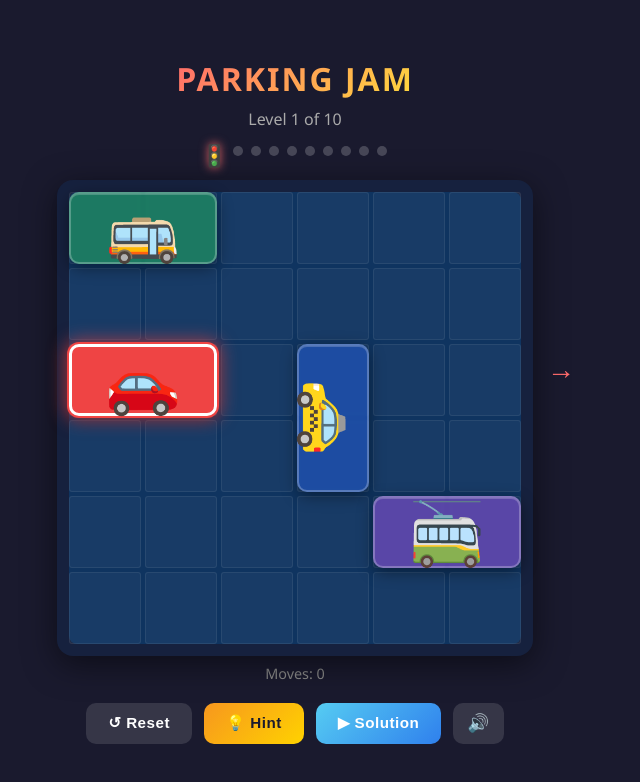
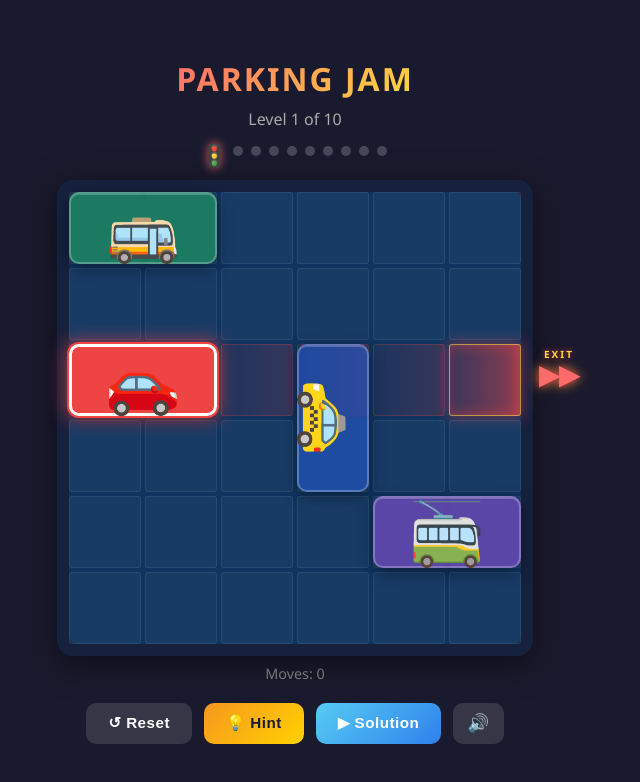
Before and after one commit to xuwang/parking-jam, a plain HTML site: page index.html in a window 1280 px wide. Shown: the whole page, without its empty margins (345-985 px from the left). Drawn offline with Linux system fonts and the light colour scheme.

Commit message:
Make car exit more visually obvious
Highlight the target row as a red gradient lane, add a pulsing
exit-portal glow on the rightmost cell, and replace the single
arrow with a stacked EXIT label and chevrons.

Co-Authored-By: Claude Opus 4.7 <noreply@anthropic.com>

```diff
--- a/index.html
+++ b/index.html
@@ -74,6 +74,23 @@
     border-radius: 3px;
   }
 
+  .cell.exit-lane {
+    background: linear-gradient(to right, rgba(239,68,68,0.06), rgba(239,68,68,0.18));
+    border-color: rgba(239,68,68,0.25);
+  }
+
+  .cell.exit-end {
+    background: linear-gradient(to right, rgba(239,68,68,0.2), rgba(239,68,68,0.55));
+    border-color: rgba(255,217,61,0.6);
+    box-shadow: inset -4px 0 14px rgba(239,68,68,0.6), 0 0 18px 2px rgba(239,68,68,0.5);
+    animation: exit-end-pulse 1.2s ease-in-out infinite alternate;
+  }
+
+  @keyframes exit-end-pulse {
+    from { box-shadow: inset -4px 0 12px rgba(239,68,68,0.5), 0 0 12px 2px rgba(239,68,68,0.4); }
+    to   { box-shadow: inset -4px 0 18px rgba(239,68,68,0.85), 0 0 26px 6px rgba(239,68,68,0.7); }
+  }
+
   .car {
     position: absolute;
     border-radius: 10px;
@@ -115,17 +132,37 @@
 
   #exit-arrow {
     position: absolute;
-    right: -36px;
+    right: -38px;
     top: 50%;
     transform: translateY(-50%);
-    font-size: 28px;
+    display: flex;
+    flex-direction: column;
+    align-items: center;
+    gap: 2px;
+    pointer-events: none;
+    animation: bounce 1s ease-in-out infinite alternate;
+  }
+
+  #exit-arrow .exit-label {
+    font-size: 10px;
+    font-weight: 800;
+    letter-spacing: 2px;
+    color: #ffd93d;
+    text-shadow: 0 0 6px rgba(239,68,68,0.9);
+    line-height: 1;
+  }
+
+  #exit-arrow .exit-chevrons {
+    font-size: 26px;
+    font-weight: 900;
     color: #ff6b6b;
-    animation: bounce 1s ease-in-out infinite alternate;
+    text-shadow: 0 0 8px rgba(239,68,68,0.9), 0 0 14px rgba(255,217,61,0.5);
+    line-height: 1;
   }
 
   @keyframes bounce {
     from { transform: translateY(-50%) translateX(0); }
-    to { transform: translateY(-50%) translateX(6px); }
+    to { transform: translateY(-50%) translateX(8px); }
   }
 
   #controls {
@@ -247,7 +284,10 @@
 
 <div id="board-wrapper">
   <div id="board"></div>
-  <div id="exit-arrow">→</div>
+  <div id="exit-arrow">
+    <span class="exit-label">EXIT</span>
+    <span class="exit-chevrons">▶▶</span>
+  </div>
 </div>
 
 <div id="moves-display">Moves: <span id="move-count">0</span></div>
@@ -547,6 +587,10 @@ function buildBoard() {
     for (let c = 0; c < COLS; c++) {
       const cell = document.createElement('div');
       cell.className = 'cell';
+      if (r === EXIT_ROW) {
+        cell.classList.add('exit-lane');
+        if (c === COLS - 1) cell.classList.add('exit-end');
+      }
       cell.style.left = cellPx(c) + 'px';
       cell.style.top = cellPx(r) + 'px';
       cell.style.width = CELL + 'px';
```
